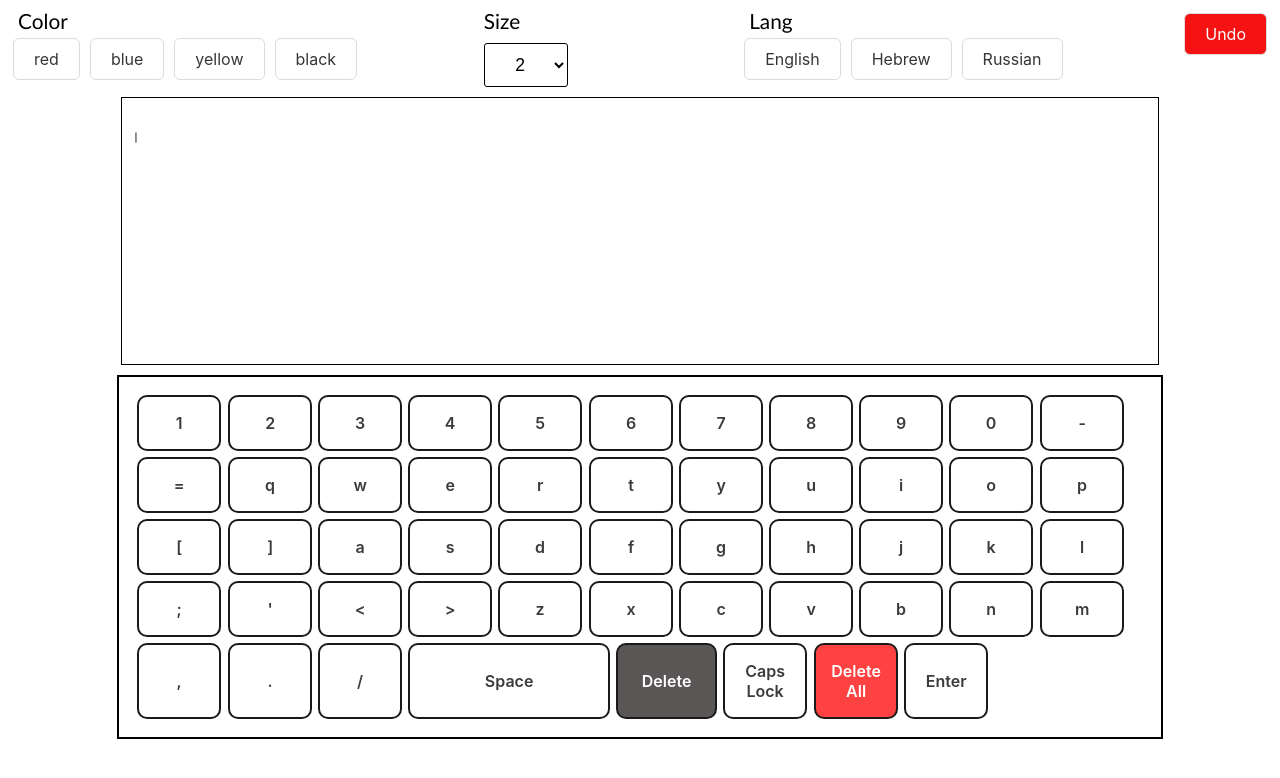
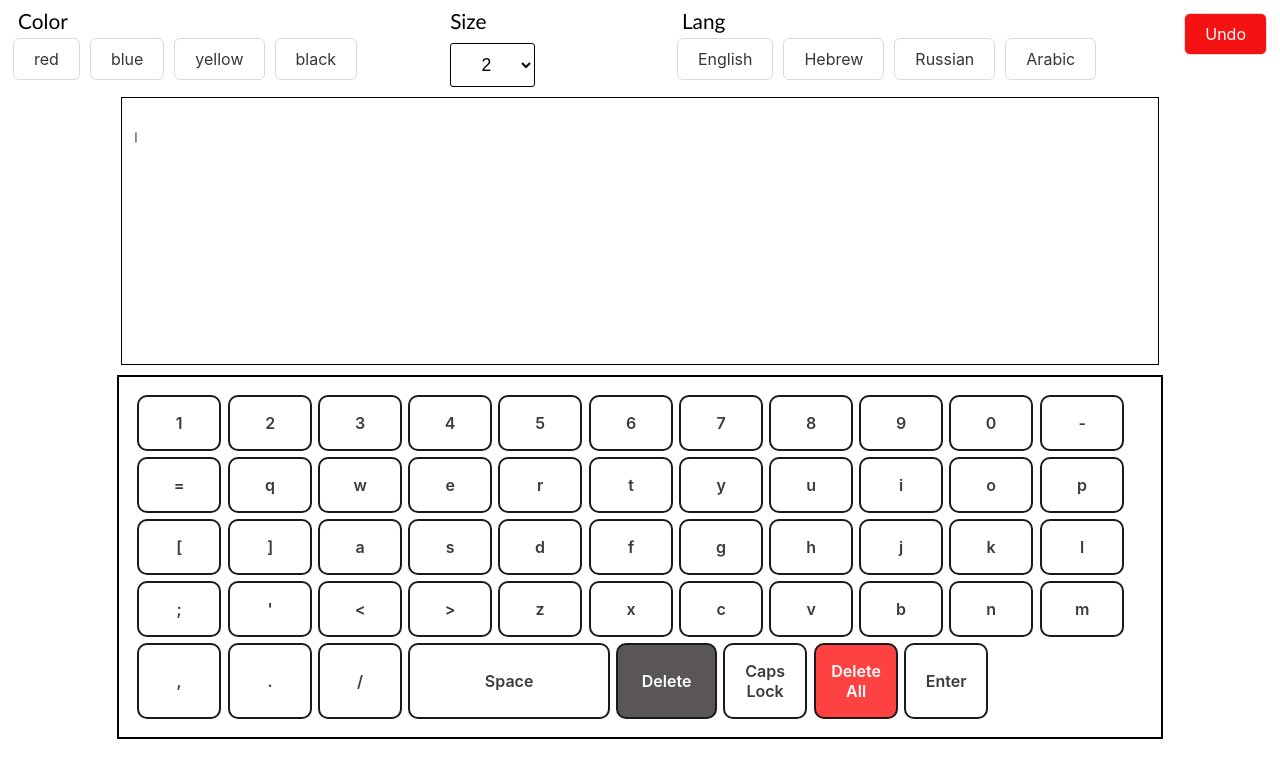
Before and after one commit to YoadRX/keyboard, a React (Vite) app: page / in a window 1280 px wide. Shown: the top 778 px of the page. Built offline with nearby package versions, Linux system fonts and the light colour scheme.

Commit message:
add arabic keyboard

```diff
--- a/src/App.jsx
+++ b/src/App.jsx
@@ -56,6 +56,8 @@ function App() {
       case "rus":
         setValue("ё1234567890-ъяшертыуиопющэасдфгчйкльжзхцвбнм;:");
         break;
+      case "arb":
+        setValue("1234567890ء=قويرتيويوپ[]اسدفعهجكل؛'<زخچڢبنم،.");
     }
   }
   function handleSize(event) {
--- a/src/Components/Lang.jsx
+++ b/src/Components/Lang.jsx
@@ -18,6 +18,9 @@ export const Lang = (props) => {
         <button className="colorbtn" onClick={() => props.setLang("rus")}>
           Russian
         </button>
+        <button className="colorbtn" onClick={() => props.setLang("arb")}>
+          Arabic
+        </button>
       </div>
     </div>
   );
```
